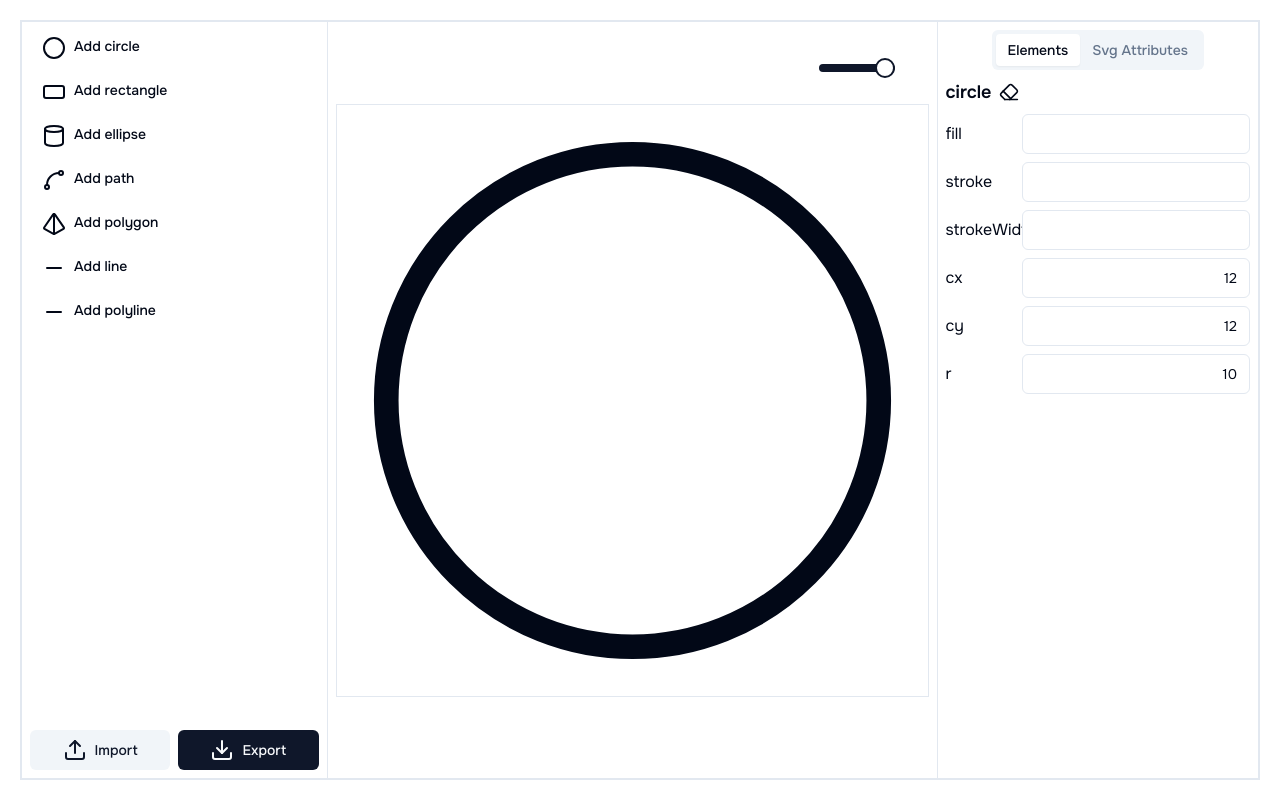
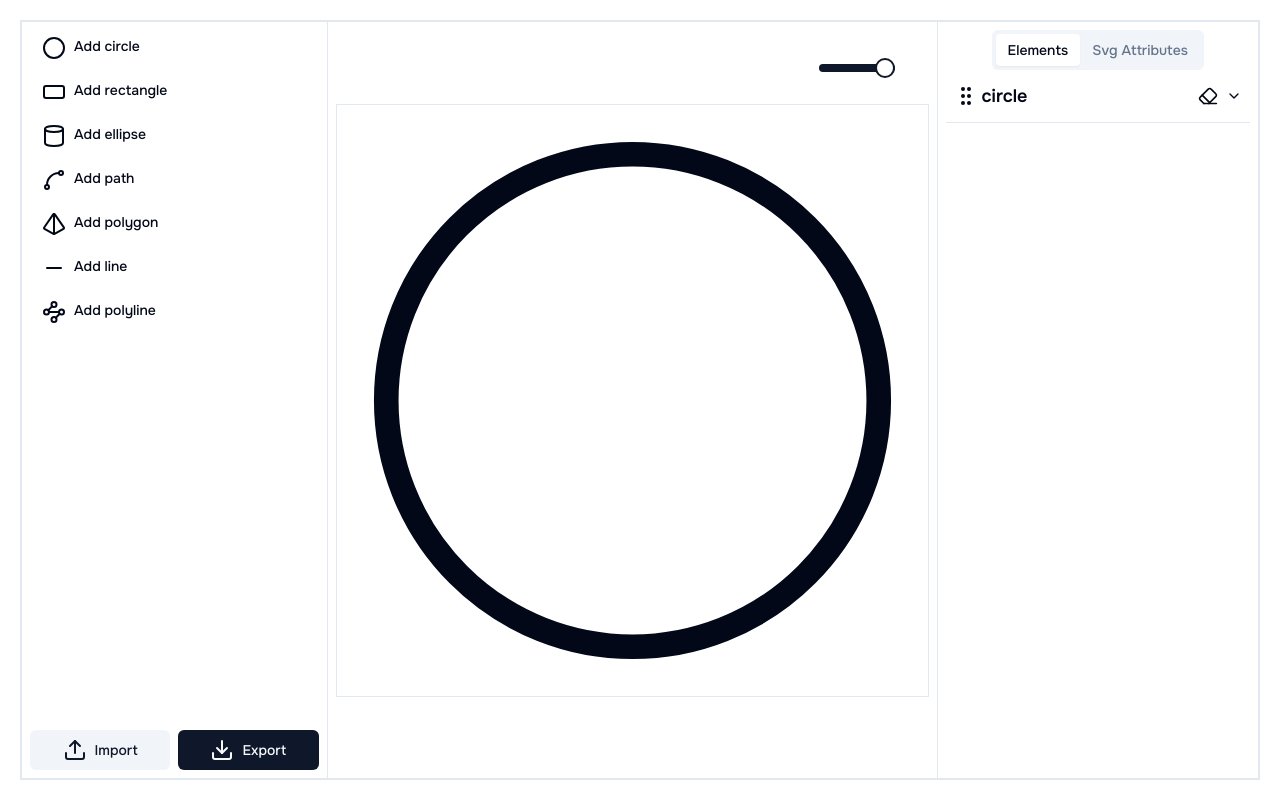
Before and after one commit to rubenpachecomatas/cook-svg, a Next.js app: page / in a window 1280 px wide. Both pictures are taken after a click on the button "Add circle". Built offline with nearby package versions, Linux system fonts and the light colour scheme.

Commit message:
Add dnd to elements list

```diff
--- a/app/_components/editor/Editor.tsx
+++ b/app/_components/editor/Editor.tsx
@@ -27,6 +27,7 @@ const Editor = () => {
     svgRef,
     importCloseRef,
     handleChangeSvgAttribute,
+    handleDragElement,
   } = useEditor();
 
   return (
@@ -62,7 +63,7 @@ const Editor = () => {
           </TabsList>
           <TabsContent value="elements" className="size-full mt-10">
             <SvgElements
-              {...{ elements, handleChangeAttribute, handleDeleteElement }}
+              {...{ elements, handleChangeAttribute, handleDeleteElement, handleDragElement }}
             />
           </TabsContent>
           <TabsContent value="attributes" className="size-full mt-10">
--- a/app/_components/editor/_components/controllers/Controllers.tsx
+++ b/app/_components/editor/_components/controllers/Controllers.tsx
@@ -7,6 +7,7 @@ import {
   Pyramid,
   RectangleHorizontal,
   Spline,
+  Waypoints,
 } from "lucide-react";
 import { UseEditorReturnType } from "../../hooks/types/useEditorReturn.type";
 import Import from "../import/Import";
@@ -97,7 +98,7 @@ const Controllers = ({
       onClick={() => handleAddElement(DEFAULT_POLYLINE)}
     >
       <div className="controller">
-        <Minus />
+        <Waypoints />
         Add polyline
       </div>
     </Button>
--- a/app/_components/editor/_components/svg-attributes/SvgAttributes.tsx
+++ b/app/_components/editor/_components/svg-attributes/SvgAttributes.tsx
@@ -7,10 +7,10 @@ const SvgAttributes = ({ svgAttributes, handleChangeSvgAttribute }: SvgAttribute
     <h4 className="text-lg font-semibold">Svg Attributes</h4>
     <div className="flex flex-col gap-2">
       {Object.keys(svgAttributes).map((field, i) => (
-        <div key={i} className="grid grid-cols-4 items-center">
-          <p className=" grid-flow-col">{field}</p>
+        <div key={i} className="grid grid-cols-6 items-center">
+          <p className="col-span-2">{field}</p>
           <Input
-            className="text-right col-span-3"
+            className="text-right col-span-4"
             value={
               svgAttributes[field as keyof SvgAttributesType] !== true &&
               svgAttributes[field as keyof SvgAttributesType] !== null
--- a/app/_components/editor/_components/svg-elements/SvgElements.tsx
+++ b/app/_components/editor/_components/svg-elements/SvgElements.tsx
@@ -1,40 +1,88 @@
+"use client"
+
 import { Input } from "@/components/ui/input";
 import { SvgElementAttributesType } from "@/types/svg-element-attributes.type";
 import { SvgElement } from "@/types/svg-element.type";
-import { Eraser } from "lucide-react";
+import { Eraser, GripVertical } from "lucide-react";
 import { SvgElementsProps } from "./types/SvgElements.type";
+import {
+  Accordion,
+  AccordionContent,
+  AccordionItem,
+  AccordionTrigger,
+} from "@/components/ui/accordion";
+import { DragDropContext, Draggable, Droppable } from "@hello-pangea/dnd";
 
 const SvgElements = ({
   elements,
   handleDeleteElement,
   handleChangeAttribute,
+  handleDragElement,
 }: SvgElementsProps): React.ReactElement =>
   elements.length > 0 ? (
-    <div className="pb-2">
-      {elements.map(({ id, type, attributes }: SvgElement) => (
-        <div key={id}>
-          <div className="flex gap-2 items-center my-2">
+    <DragDropContext onDragEnd={handleDragElement}>
+      <Droppable droppableId="elements-droppable">
+        {(provided) => (
+          <div
+            className="pb-2"
+            {...provided.droppableProps}
+            ref={provided.innerRef}
+          >
+            <Accordion type="single" collapsible>
+              {elements.map(({ id, type, attributes }: SvgElement, index) => (
+                <Draggable key={id} draggableId={id.toString()} index={index}>
+                  {(provided) => (
+                    <AccordionItem
+                      {...provided.dragHandleProps}
+                      {...provided.draggableProps}
+                      ref={provided.innerRef}
+                      value={id.toString()}
+                    >
+                      <AccordionTrigger className=" flex gap-2 px-2 py-1">
+                        <div className="flex w-full gap-2 items-center justify-between my-2">
+                          <div className="flex gap-1 items-center">
+                            <GripVertical />
                             <h4 className="text-lg font-semibold">{type}</h4>
+                          </div>
                           <Eraser
                             className="size-5 cursor-pointer hover:text-slate-500"
                             onClick={() => handleDeleteElement(id)}
                           />
                         </div>
+                      </AccordionTrigger>
+                      <AccordionContent>
                         <div className="flex flex-col gap-2">
                           {Object.keys(attributes).map((field, i) => (
-              <div key={i} className="grid grid-cols-4 items-center">
-                <p className=" grid-flow-col">{field}</p>
+                            <div
+                              key={i}
+                              className="grid grid-cols-6 items-center"
+                            >
+                              <p className="col-span-2">{field}</p>
                               <Input
-                  className="text-right col-span-3"
-                  value={attributes[field as keyof SvgElementAttributesType]}
-                  onChange={(e) => handleChangeAttribute({ e, id, field })}
+                                className="text-right col-span-4"
+                                value={
+                                  attributes[
+                                    field as keyof SvgElementAttributesType
+                                  ]
+                                }
+                                onChange={(e) =>
+                                  handleChangeAttribute({ e, id, field })
+                                }
                               />
                             </div>
                           ))}
                         </div>
+                      </AccordionContent>
+                    </AccordionItem>
+                  )}
+                </Draggable>
+              ))}
+              {provided.placeholder}
+            </Accordion>
           </div>
-      ))}
-    </div>
+        )}
+      </Droppable>
+    </DragDropContext>
   ) : (
     <div className="h-full flex items-center justify-center">
       <h2 className="text-2xl font-bold text-center opacity-25">
--- a/app/_components/editor/_components/svg-elements/types/SvgElements.type.ts
+++ b/app/_components/editor/_components/svg-elements/types/SvgElements.type.ts
@@ -2,5 +2,8 @@ import { UseEditorReturnType } from "../../../hooks/types/useEditorReturn.type";
 
 export type SvgElementsProps = Pick<
   UseEditorReturnType,
-  "elements" | "handleDeleteElement" | "handleChangeAttribute"
+  | "elements"
+  | "handleDeleteElement"
+  | "handleChangeAttribute"
+  | "handleDragElement"
 >;
--- a/app/_components/editor/hooks/types/useEditorReturn.type.ts
+++ b/app/_components/editor/hooks/types/useEditorReturn.type.ts
@@ -1,5 +1,6 @@
 import { SvgAttributesType } from "@/types/svg-attributes.type";
 import { SvgElement } from "@/types/svg-element.type";
+import { DropResult } from "@hello-pangea/dnd";
 import { ElementRef, RefObject } from "react";
 
 export type UseEditorReturnType = {
@@ -14,13 +15,14 @@ export type UseEditorReturnType = {
     id: number;
     field: string;
   }) => void;
+  handleChangeScale: (value: number[]) => void;
   handleChangeSvgAttribute: ({ e, field }: { e: any; field: string }) => void;
-  handleChangeScale: (value: number[]) => void;
   handleDeleteElement: (id: number) => void;
+  handleDragElement: (result: DropResult) => void;
   handleExport: () => void;
   handleImport: (value: any) => void;
+  importCloseRef: RefObject<ElementRef<"button">>;
   scale: number;
   svgAttributes: SvgAttributesType;
   svgRef: RefObject<ElementRef<"svg">>;
-  importCloseRef: RefObject<ElementRef<"button">>;
 };
--- a/app/_components/editor/hooks/use-editor.ts
+++ b/app/_components/editor/hooks/use-editor.ts
@@ -12,6 +12,8 @@ import { SvgElement } from "@/types/svg-element.type";
 import { SvgElementTypes } from "@/enums/svg-element-types.enum";
 import { SvgElementAttributesType } from "@/types/svg-element-attributes.type";
 import { SvgAttributesType } from "@/types/svg-attributes.type";
+import { DEFAULT_COMMON_ATTRIBUTES } from "../_components/controllers/constants/controllers.constants";
+import { DropResult } from "@hello-pangea/dnd";
 
 const useEditor = (): UseEditorReturnType => {
   const svgRef = useRef<ElementRef<"svg">>(null);
@@ -22,6 +24,19 @@ const useEditor = (): UseEditorReturnType => {
   );
   const [elements, setElements] = useState<SvgElement[]>([]);
   const [scale, setScale] = useState<number>(100);
+
+  const handleDragElement = (result: DropResult) => {
+    const { source, destination } = result;
+
+    if (!destination) return;
+
+    const newElements = [...JSON.parse(JSON.stringify(elements))];
+    const [item] = newElements.splice(source.index, 1);
+
+    newElements.splice(destination.index, 0, item);
+
+    setElements([...newElements]);
+  };
 
   const handleChangeScale = (value: number[]) => setScale(value[0]);
 
@@ -102,7 +117,10 @@ const useEditor = (): UseEditorReturnType => {
             {
               id: prev.length + 1,
               type: name,
-              attributes: formatSvgElementAttributes(node.attributes),
+              attributes: {
+                ...DEFAULT_COMMON_ATTRIBUTES,
+                ...formatSvgElementAttributes(node.attributes),
+              },
             },
           ]);
         }
@@ -130,6 +148,7 @@ const useEditor = (): UseEditorReturnType => {
     handleChangeScale,
     handleChangeSvgAttribute,
     handleDeleteElement,
+    handleDragElement,
     handleExport,
     handleImport,
     importCloseRef,
--- /dev/null
+++ b/components/ui/accordion.tsx
@@ -0,0 +1,58 @@
+"use client"
+
+import * as React from "react"
+import * as AccordionPrimitive from "@radix-ui/react-accordion"
+import { ChevronDown } from "lucide-react"
+
+import { cn } from "@/lib/utils"
+
+const Accordion = AccordionPrimitive.Root
+
+const AccordionItem = React.forwardRef<
+  React.ElementRef<typeof AccordionPrimitive.Item>,
+  React.ComponentPropsWithoutRef<typeof AccordionPrimitive.Item>
+>(({ className, ...props }, ref) => (
+  <AccordionPrimitive.Item
+    ref={ref}
+    className={cn("border-b", className)}
+    {...props}
+  />
+))
+AccordionItem.displayName = "AccordionItem"
+
+const AccordionTrigger = React.forwardRef<
+  React.ElementRef<typeof AccordionPrimitive.Trigger>,
+  React.ComponentPropsWithoutRef<typeof AccordionPrimitive.Trigger>
+>(({ className, children, ...props }, ref) => (
+  <AccordionPrimitive.Header className="flex">
+    <AccordionPrimitive.Trigger
+      ref={ref}
+      className={cn(
+        "flex flex-1 items-center justify-between py-4 font-medium transition-all hover:underline [&[data-state=open]>svg]:rotate-180",
+        className
+      )}
+      {...props}
+    >
+      {children}
+      <ChevronDown className="h-4 w-4 shrink-0 transition-transform duration-200" />
+    </AccordionPrimitive.Trigger>
+  </AccordionPrimitive.Header>
+))
+AccordionTrigger.displayName = AccordionPrimitive.Trigger.displayName
+
+const AccordionContent = React.forwardRef<
+  React.ElementRef<typeof AccordionPrimitive.Content>,
+  React.ComponentPropsWithoutRef<typeof AccordionPrimitive.Content>
+>(({ className, children, ...props }, ref) => (
+  <AccordionPrimitive.Content
+    ref={ref}
+    className="overflow-hidden text-sm transition-all data-[state=closed]:animate-accordion-up data-[state=open]:animate-accordion-down"
+    {...props}
+  >
+    <div className={cn("pb-4 pt-0", className)}>{children}</div>
+  </AccordionPrimitive.Content>
+))
+
+AccordionContent.displayName = AccordionPrimitive.Content.displayName
+
+export { Accordion, AccordionItem, AccordionTrigger, AccordionContent }
--- a/package.json
+++ b/package.json
@@ -9,6 +9,8 @@
     "lint": "next lint"
   },
   "dependencies": {
+    "@hello-pangea/dnd": "^16.5.0",
+    "@radix-ui/react-accordion": "^1.1.2",
     "@radix-ui/react-dialog": "^1.0.5",
     "@radix-ui/react-slider": "^1.1.2",
     "@radix-ui/react-slot": "^1.0.2",
--- a/types/svg-element-attributes.type.ts
+++ b/types/svg-element-attributes.type.ts
@@ -15,6 +15,8 @@ export type CommonAttributes = {
   fill: string;
   stroke: string;
   strokeWidth: string;
+  strokeLinecap?: "inherit" | "butt" | "round" | "square";
+  strokeLinejoin?: "inherit" | "round" | "miter" | "bevel";
 };
 
 export type Circle = CommonAttributes & {
```
Also changed, not shown: app/_components/editor/_components/controllers/constants/controllers.constants.ts (+6 -2 lines), 2 other files (tests, documents, lock files or other folders). Lines whose indentation alone changed are shown as unchanged.
